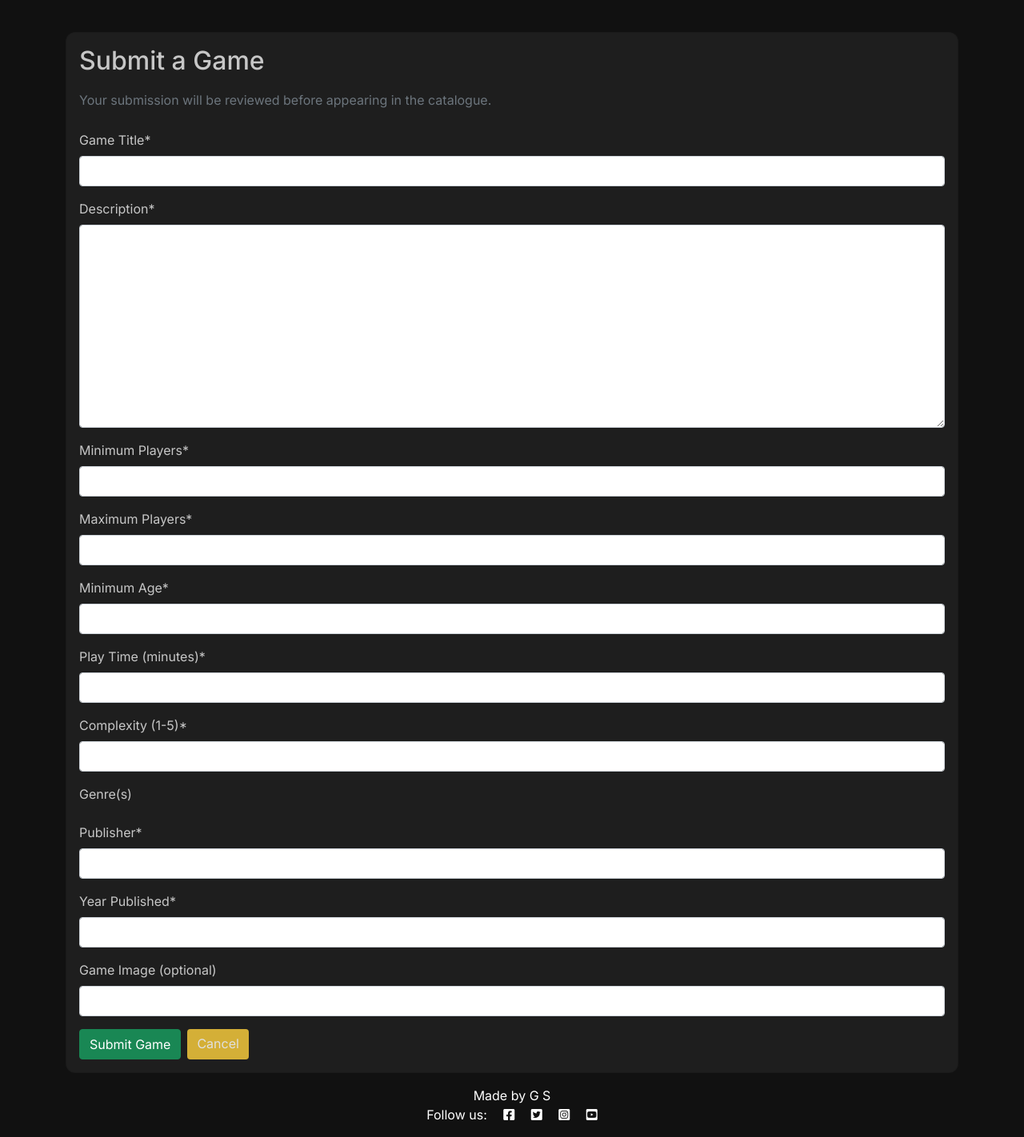
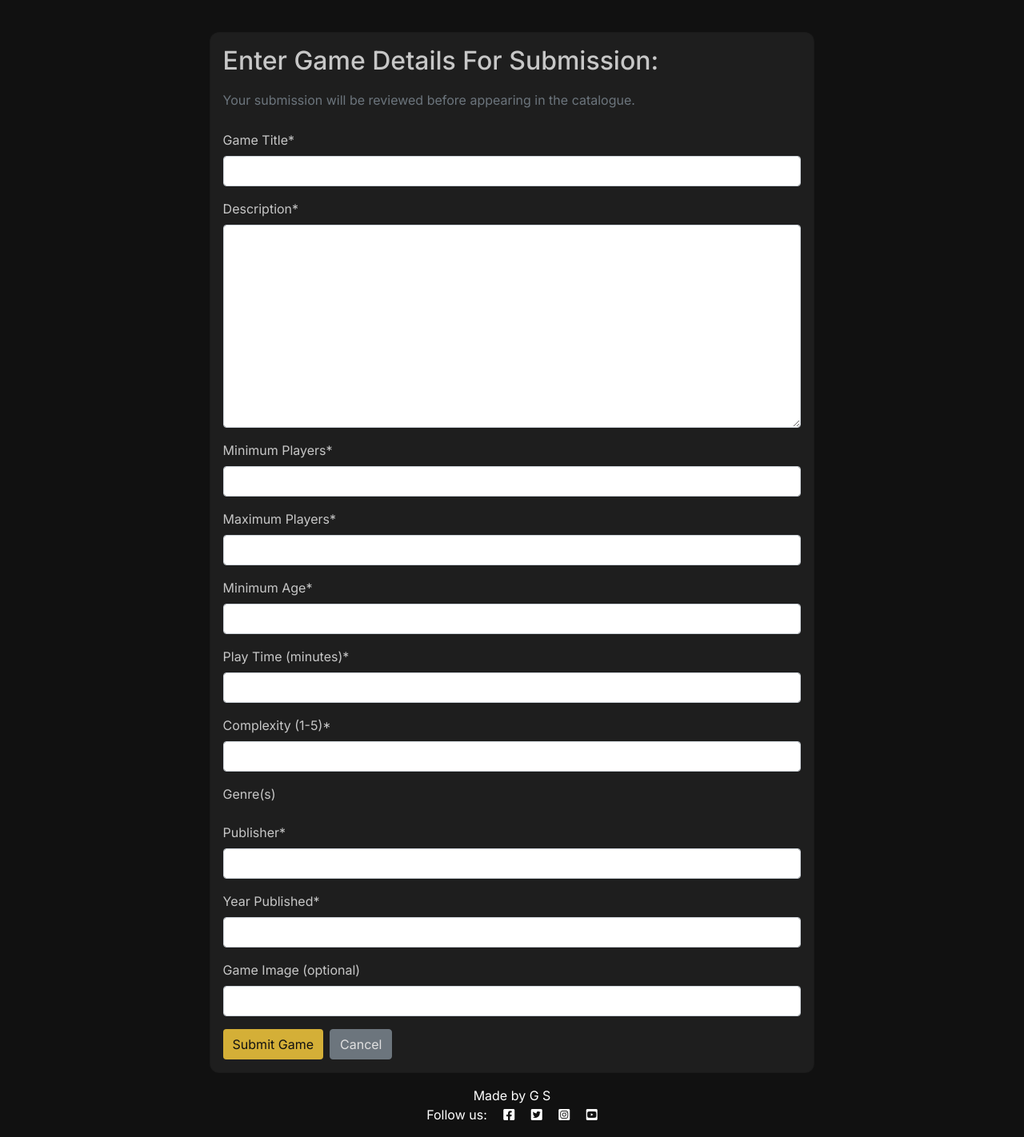
Before and after one commit to Gruheem/milestone-project-3, a Django app: page /add-game/ in a window 1280 px wide. Shown: the part 56-1478 px from the top of the page at 80% size. Run offline with Django 5.2, Linux system fonts and the light colour scheme; the visitor is signed in with stand-in values (Sample User, id 1); data that the repository does not hold is empty; some libraries are stand-ins or nearby versions; some web fonts are replaced.

Commit message:
Style Game Forms for Consistency

```diff
--- a/game_list/templates/game_list/add_game.html
+++ b/game_list/templates/game_list/add_game.html
@@ -1,17 +1,17 @@
 {% extends "base.html" %} {% load static %} {% load crispy_forms_tags %} {% block content %}
 
 <div class="container mt-4">
-  <div class="card">
+  <div class="card game-form-card">
     <div class="card-body">
-      <h2>Submit a Game</h2>
+      <h2>Enter Game Details For Submission:</h2>
       <p class="text-muted">
         Your submission will be reviewed before appearing in the catalogue.
       </p>
       <form method="post">
         {% csrf_token %} {{ form|crispy }}
         <div class="d-flex gap-2 mt-3">
-          <button type="submit" class="btn btn-success">Submit Game</button>
-          <a href="{% url 'home' %}" class="btn btn-gold">Cancel</a>
+          <button type="submit" class="btn btn-gold">Submit Game</button>
+          <a href="{% url 'home' %}" class="btn btn-secondary">Cancel</a>
         </div>
       </form>
     </div>
--- a/static/css/styles.css
+++ b/static/css/styles.css
@@ -71,6 +71,12 @@ body {
   margin-bottom: 1rem;
   font-weight: 800;
   font-family: var(--font-secondary);
+}
+
+@media screen and (max-width: 500px) {
+  #hero-title {
+    font-size: 2rem;
+  }
 }
 
 /* Search */
@@ -257,17 +263,16 @@ body {
   color: var(--text-colour-gold);
 }
 
-/* Action Messages */
-/* #msg.alert {
-  background-color: var(--bg-card);
-  border-radius: 12px;
-  margin: 1.5rem 0rem;
-} */
-
 .my-close {
   color: var(--text-colour-gold);
   background: transparent;
   border: none;
+}
+
+/* Game Forms */
+.game-form-card {
+  max-width: 47.3rem;
+  margin: auto;
 }
 
 nav a,
```
Also changed, not shown: game_list/templates/game_list/edit_game.html (+18 -19 lines).
